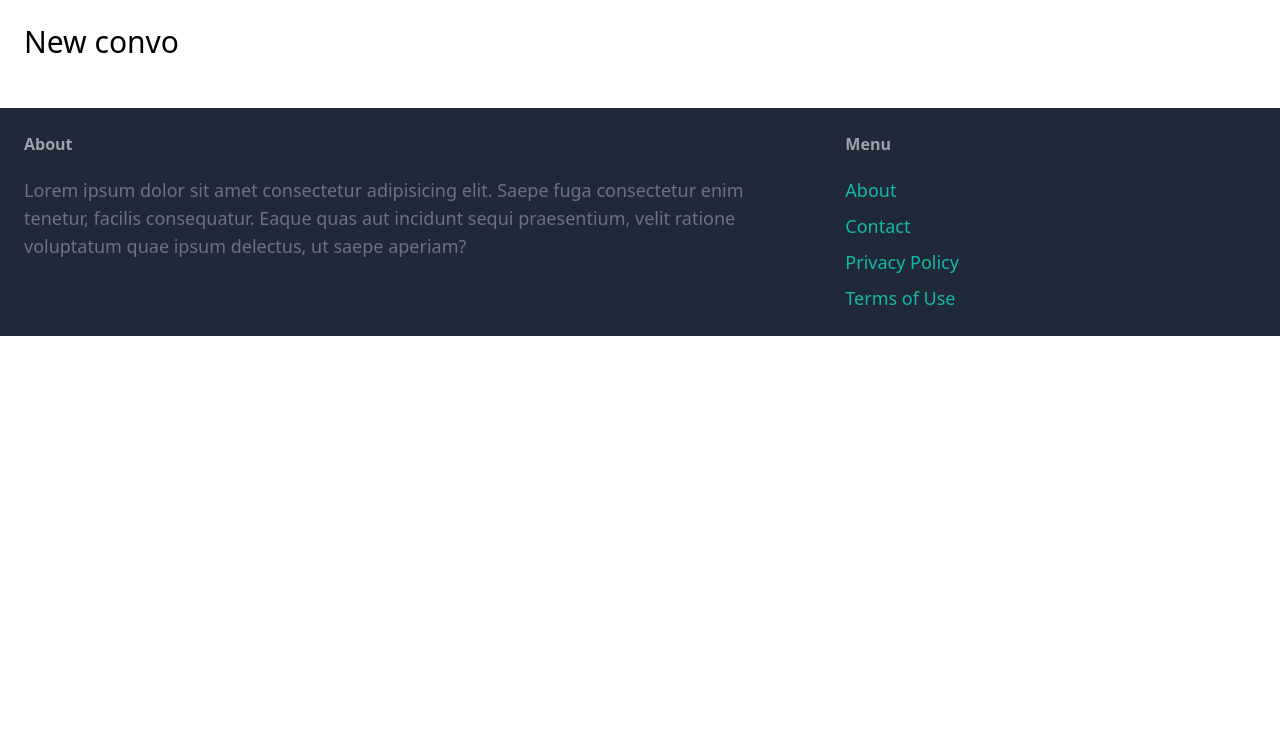
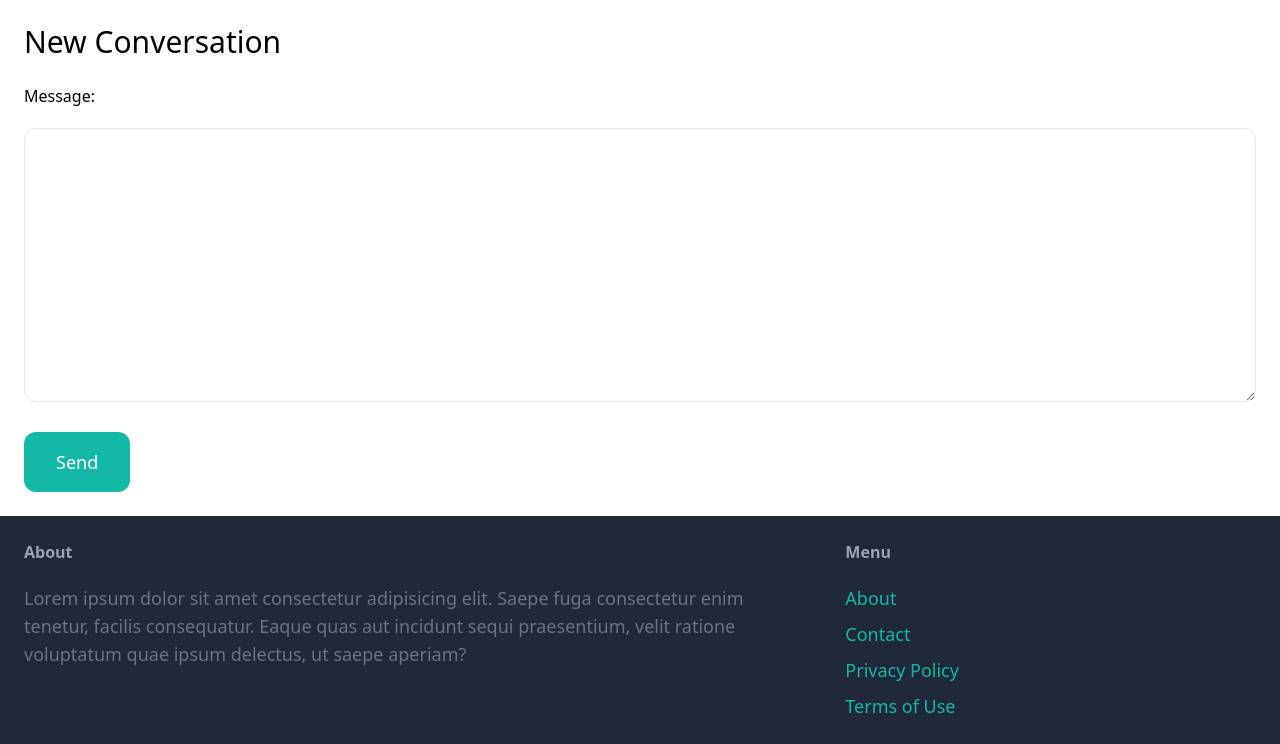
Before and after one commit to vperizes/online_marketplace, a Django app: template marketplace/messaging/templates/messaging/new_message.html in a window 1280 px wide. Shown: the part 77-821 px from the top of the page. Before the commit the page ends 413 px from the top, so only its background shows below. Run offline with Django 5.2, Linux system fonts and the light colour scheme; the template is opened without the code that fills it: values that come from a table or form of the project are taken from there, others are empty; some libraries are stand-ins or nearby versions.

Commit message:
add message form to new_message.html

```diff
--- a/marketplace/messaging/templates/messaging/new_message.html
+++ b/marketplace/messaging/templates/messaging/new_message.html
@@ -3,5 +3,30 @@
 {% block title %}New Message{% endblock  %}
 
 {% block content %}
-<h1 class="mb-6 text-3xl">New convo</h1>
+<h1 class="mb-6 text-3xl">New Conversation</h1>
+
+<form action="." method="post">
+    {% csrf_token %}
+
+    <div class="space-y-4">
+        <label for="" class="inline-block mb-1">Message: </label><br>
+        {{form.msg_body}}
+    </div>
+
+    {% if form.errors or form.non_field_errors %}
+        <div class="mb-3 p-6 bg-red-100 rounded-xl">
+            {% for field in form %}
+                {{field.errors}}
+            {% endfor %}
+
+            {{form.non_field_errors}}
+        </div>
+
+    {% endif %}
+
+    <button class="mt-6 py-4 px-8 text-lg bg-teal-500 hover:bg-teal-700 rounded-xl text-white">
+        Send
+    </button>
+
+</form>
 {% endblock  %}
```
